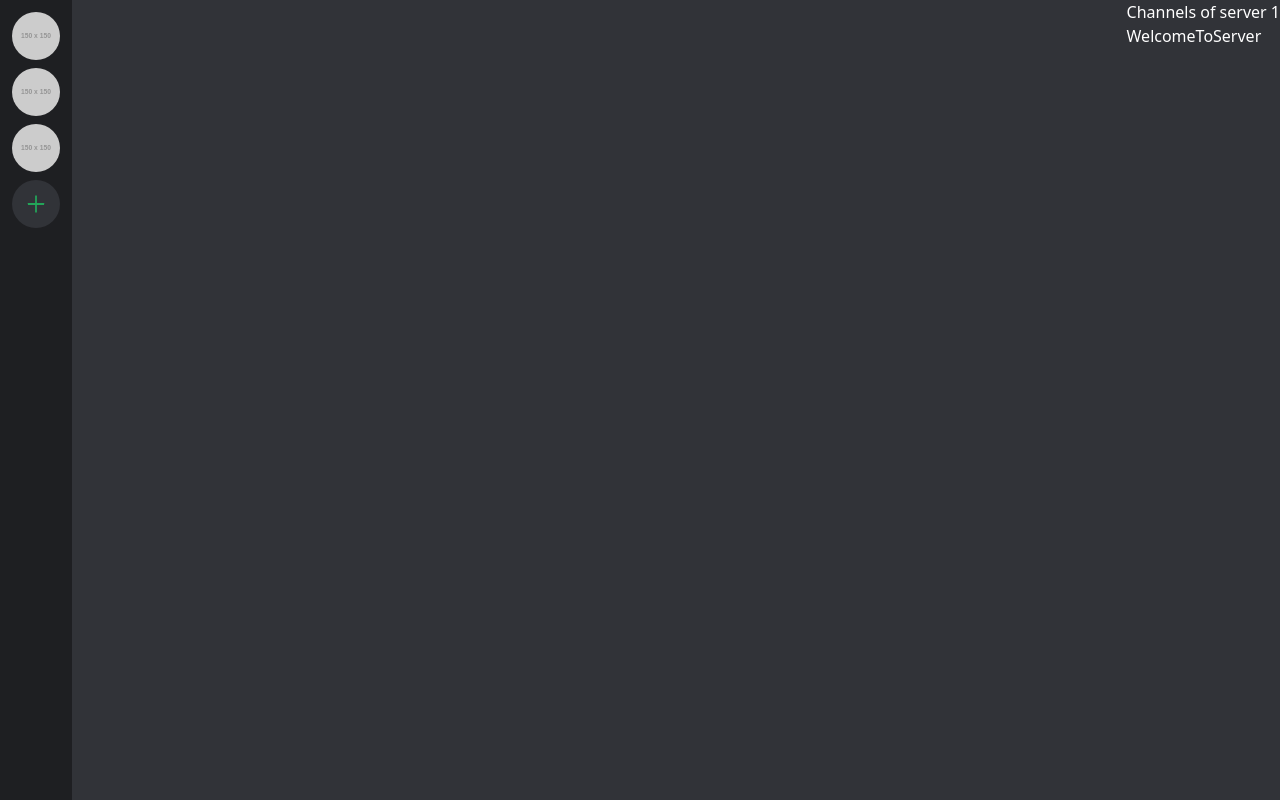
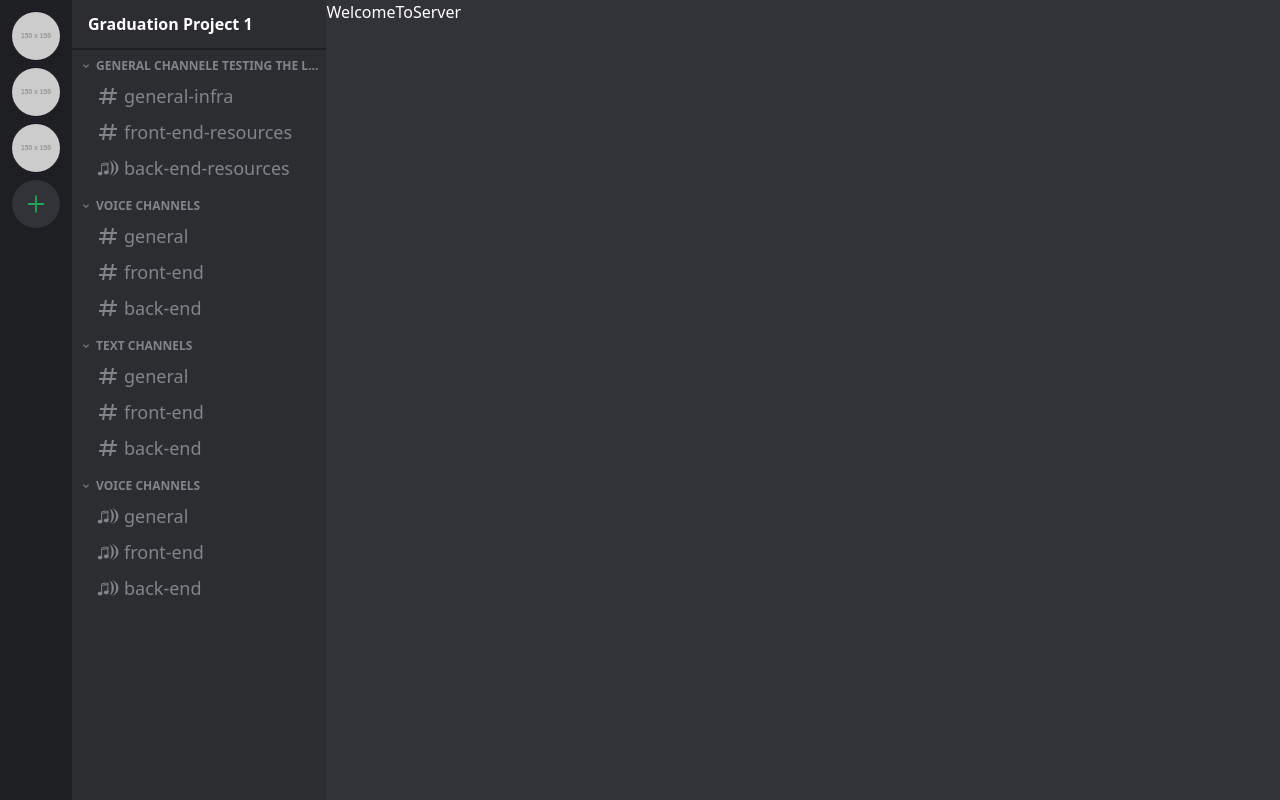
Before and after one commit to AmrMustafa13/piscord, a React (Vite) app in the folder client/: page /channels/1 in a window 1280 px wide. Built offline with nearby package versions, Linux system fonts and the light colour scheme.

Commit message:
added channels sidebar

```diff
--- a/client/package.json
+++ b/client/package.json
@@ -13,7 +13,8 @@
     "react": "^18.2.0",
     "react-dom": "^18.2.0",
     "react-icons": "^4.11.0",
-    "react-router-dom": "^6.17.0"
+    "react-router-dom": "^6.17.0",
+    "tailwind-scrollbar": "^3.0.5"
   },
   "devDependencies": {
     "@types/react": "^18.2.15",
--- /dev/null
+++ b/client/src/components/ChannelGroup.tsx
@@ -0,0 +1,64 @@
+import { useState } from 'react'
+import { MdKeyboardArrowRight, MdKeyboardArrowDown } from 'react-icons/md'
+import { IoPersonAddSharp } from 'react-icons/io5'
+import SingleChannel from './SingleChannel'
+
+interface ChannelGroupProps {
+    channelGroup: {
+        id: number,
+        name: string,
+        channels: Channel[]
+    }
+}
+
+export interface Channel {
+    id: number,
+    name: string,
+    isVoice: boolean
+}
+
+const ChannelGroup = ({ channelGroup }
+    : ChannelGroupProps
+) => {
+
+    const [isOpened, setIsOpened] = useState(true);
+
+    const toggleIsOpened = () => {
+        setIsOpened(
+            (prevState) => !prevState
+        );
+    }
+
+    return (
+        <div className="flex flex-col gap-2"
+            key={
+                channelGroup.id
+            }
+        >
+            <div className="flex items-center gap-1 text-xs font-semibold hover:text-tx-primary cursor-pointer uppercase"
+                onClick={
+                    toggleIsOpened
+                }
+            >
+                {isOpened ? <MdKeyboardArrowDown /> : <MdKeyboardArrowRight />}
+                <span>
+                    {channelGroup.name.length > 30 ? channelGroup.name.substring(0, 30) + "..." : channelGroup.name}
+                </span>
+            </div>
+            {
+                isOpened && (<ul className="text-lg lowercase flex flex-col gap-2 pl-4">
+                    {
+                        channelGroup.channels.map((channel) => (
+                            <SingleChannel
+                                key={channel.id}
+                                channel={channel}
+                            />
+                        ))
+                    }
+                </ul>)
+            }
+        </div>
+    )
+}
+
+export default ChannelGroup
--- a/client/src/components/ChannelsSidebar.tsx
+++ b/client/src/components/ChannelsSidebar.tsx
@@ -1,12 +1,118 @@
 import { Outlet, useParams } from "react-router-dom"
+import { useState } from "react"
+import ChannelGroup from "./ChannelGroup"
+
+const channelGroupsMockData = [
+    {
+        id: 1,
+        name: 'General Channele testing the length of the name now hello world',
+        channels: [
+            {
+                id: 1,
+                name: 'general-infra',
+                isVoice: false,
+            },
+            {
+                id: 2,
+                name: 'front-end-resources',
+                isVoice: false,
+            },
+            {
+                id: 3,
+                name: 'back-end-resources',
+                isVoice: true,
+            }
+        ]
+    },
+    {
+        id: 2,
+        name: 'Voice Channels',
+        channels: [
+            {
+                id: 1,
+                name: 'General',
+                isVoice: false,
+            },
+            {
+                id: 2,
+                name: 'Front-end',
+                isVoice: false,
+            },
+            {
+                id: 3,
+                name: 'Back-end',
+                isVoice: false,
+            }
+        ]
+    },
+    {
+        id: 3,
+        name: 'Text Channels',
+        channels: [
+            {
+                id: 1,
+                name: 'General'
+                ,
+                isVoice: false,
+            },
+            {
+                id: 2,
+                name: 'Front-end'
+                ,
+                isVoice: false,
+            },
+            {
+                id: 3,
+                name: 'Back-end',
+                isVoice: false,
+            }
+        ]
+    },
+    {
+        id: 4,
+        name: 'Voice Channels',
+        channels: [
+            {
+                id: 1,
+                name: 'General',
+                isVoice: true,
+            },
+            {
+                id: 2,
+                name: 'Front-end',
+                isVoice: true,
+            },
+            {
+                id: 3,
+                name: 'Back-end',
+                isVoice: true,
+            }
+        ]
+    }
+]
 
 const ChannelsSidebar = () => {
+
+    const [channelGroups, setChannelGroups] = useState(channelGroupsMockData);
 
     const { serverId } = useParams()
 
     return (
-        <div>
-            Channels of server {serverId}
+        <div className="flex">
+            <div className="bg-secondary text-tx-secondary min-w-[240px] flex flex-col">
+                <header className="h-[50px]">
+                    <h1 className="text-white border-b-2 border-accent font-semibold px-4 py-3">Graduation Project {serverId}</h1>
+                </header>
+                <section className="p-2 flex flex-col gap-4 overflow-y-scroll h-[calc(100vh-50px)] scrollbar scrollbar-w-[6px] scrollbar-track-secondary scrollbar-thumb-accent scrollbar-thumb-rounded">
+                    {
+                        channelGroupsMockData.map((channelGroup) => (
+                            <ChannelGroup
+                                channelGroup={channelGroup}
+                            />
+                        ))
+                    }
+                </section>
+            </div>
             <Outlet />
         </div>
     )
--- /dev/null
+++ b/client/src/components/SingleChannel.tsx
@@ -0,0 +1,23 @@
+import { GiSoundOn } from 'react-icons/gi'
+import { BiHash } from 'react-icons/bi'
+
+interface ChannelProps {
+    channel: {
+        id: number,
+        name: string,
+        isVoice: boolean
+    }
+}
+
+const SingleChannel = ({ channel }
+    : ChannelProps
+) => {
+    return (
+        <li className="flex items-center gap-1 cursor-pointer" key={channel.id}>
+            {channel.isVoice ? <GiSoundOn className="text-2xl" /> : <BiHash className="text-2xl" />}
+            <span>{channel.name} </span>
+        </li>
+    )
+}
+
+export default SingleChannel
--- a/client/src/pages/Home/index.tsx
+++ b/client/src/pages/Home/index.tsx
@@ -2,7 +2,7 @@ import ServersSidebar from "../../components/ServersSidebar";
 import { Outlet } from "react-router-dom";
 
 const Home = () => {
-  return <div className="flex justify-between bg-primary min-h-screen text-tx-primary">
+  return <div className="flex bg-primary text-tx-primary">
     <ServersSidebar />
     <Outlet />
   </div>;
--- a/client/tailwind.config.js
+++ b/client/tailwind.config.js
@@ -14,5 +14,5 @@ export default {
       },
     },
   },
-  plugins: [],
+  plugins: [require("tailwind-scrollbar")({ nocompatible: true })],
 };
```
Also changed, not shown: 1 other file (tests, documents, lock files or other folders).
